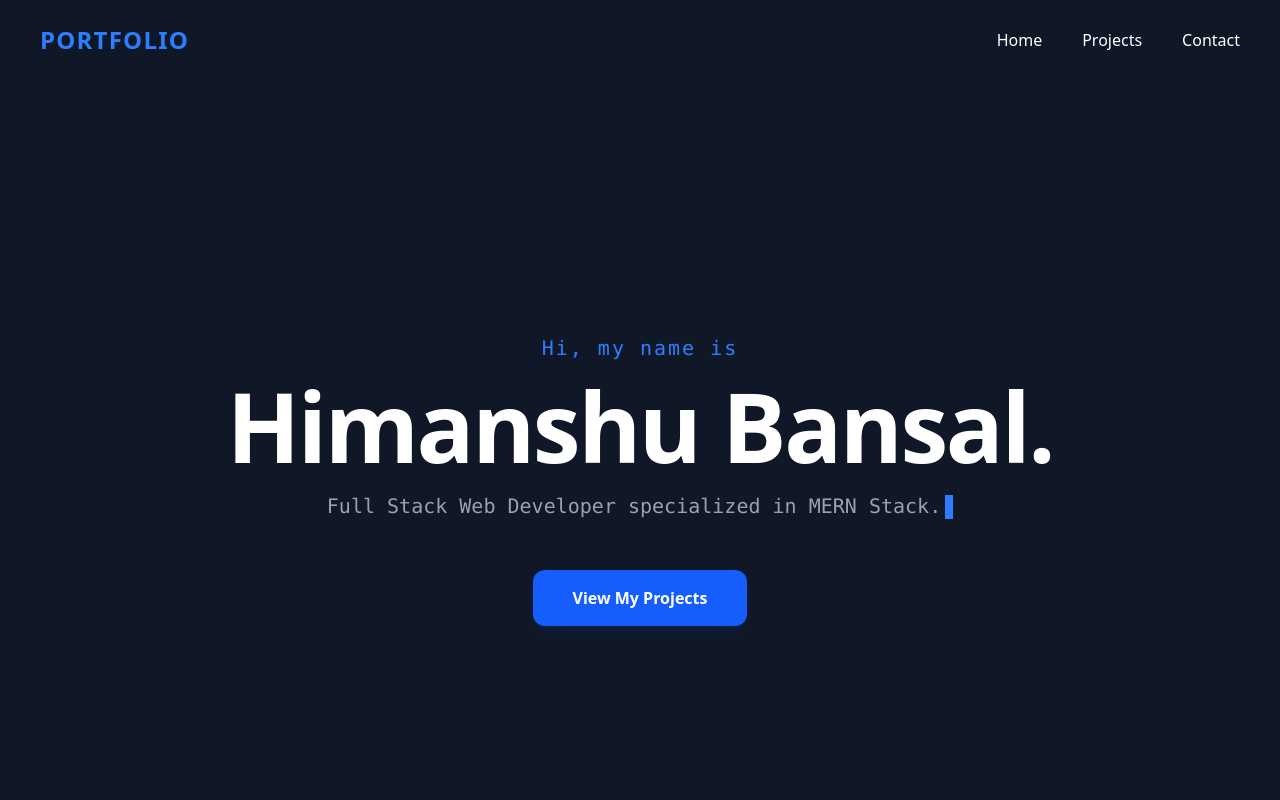
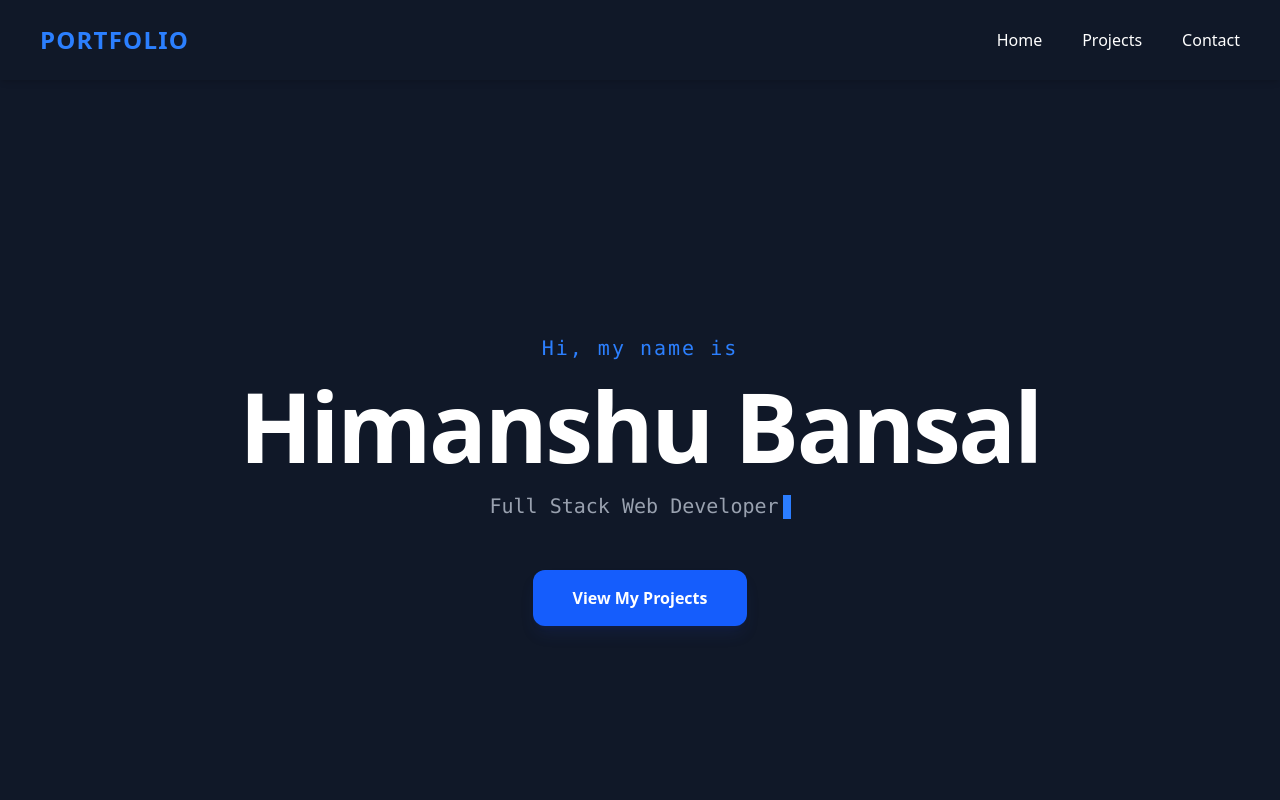
Before and after one commit to Himanshu-8851/Portfolio-website, a React (Create React App) app in the folder frontend/: page / in a window 1280 px wide. Shown: the top 800 px of the page. Built offline with nearby package versions, Linux system fonts and the light colour scheme.

Commit message:
Updata hero.jsx

```diff
--- a/frontend/src/components/Hero.jsx
+++ b/frontend/src/components/Hero.jsx
@@ -2,8 +2,8 @@ import React from 'react';
 import { motion } from 'framer-motion';
 
 const Hero = () => {
-  const name = "Himanshu Bansal.";
-  const bio = "Full Stack Web Developer specialized in MERN Stack.";
+  const name = "Himanshu Bansal";
+  const bio = "Full Stack Web Developer";
 
   // Animation for the parent container
   const containerVariants = {
```
